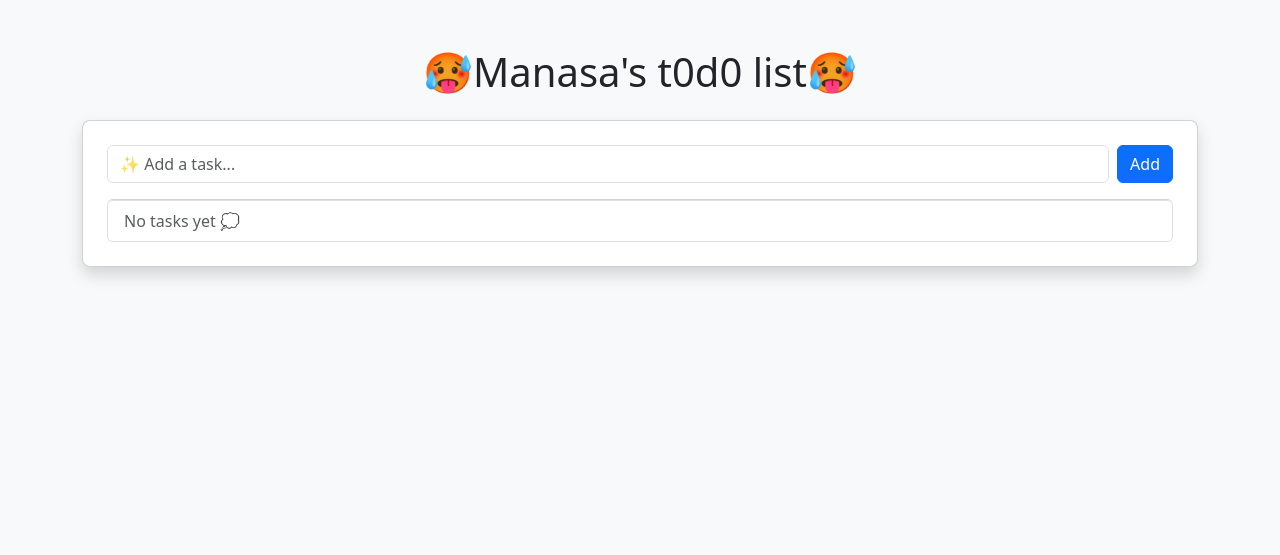
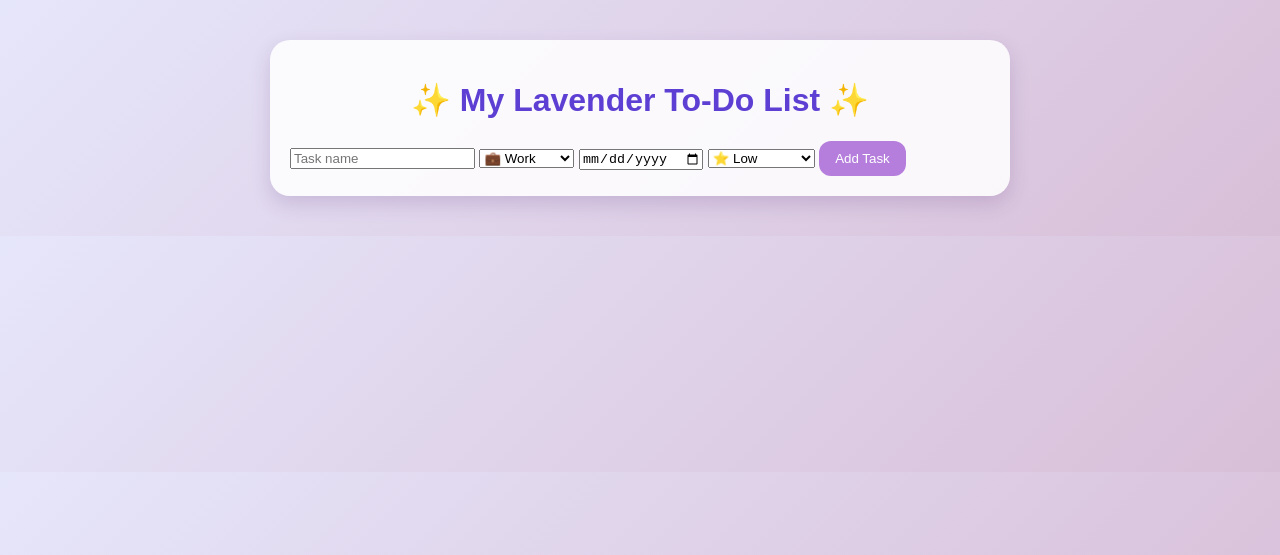
Before and after one commit to manasa309/t0d0, a Flask app: page / in a window 1280 px wide. Shown: the top 555 px of the page. Run offline with Flask 3, Linux system fonts and the light colour scheme.

Commit message:
lavenderrr theme incomingg

```diff
--- a/static/style.css
+++ b/static/style.css
@@ -1,23 +1,52 @@
-.lily.sway-1 {
-  animation: floatUp 20s linear infinite, swayHorizontal 4s ease-in-out infinite;
+body {
+  font-family: 'Poppins', sans-serif;
+  background: linear-gradient(135deg, #e6e6fa, #d8bfd8);
+  color: #3b2a4a;
+  margin: 0;
+  padding: 0;
 }
 
-.lily.sway-2 {
-  animation: floatUp 25s linear infinite, swayHorizontal 5s ease-in-out infinite;
-  animation-delay: 5s, 5s;
+.container {
+  max-width: 700px;
+  margin: 40px auto;
+  background: #ffffffdd;
+  padding: 20px;
+  border-radius: 20px;
+  box-shadow: 0 8px 20px rgba(100, 61, 136, 0.2);
 }
 
-.lily.sway-3 {
-  animation: floatUp 22s linear infinite, swayHorizontal 3.5s ease-in-out infinite;
-  animation-delay: 7s, 7s;
+h1 {
+  text-align: center;
+  font-size: 2rem;
+  color: #5d3fd3;
 }
 
-.lily.sway-4 {
-  animation: floatUp 18s linear infinite, swayHorizontal 4.2s ease-in-out infinite;
-  animation-delay: 2s, 2s;
+button {
+  background: #b57edc;
+  color: white;
+  border: none;
+  padding: 10px 16px;
+  border-radius: 12px;
+  cursor: pointer;
+  transition: 0.3s;
 }
 
-.lily.sway-5 {
-  animation: floatUp 26s linear infinite, swayHorizontal 4.8s ease-in-out infinite;
-  animation-delay: 10s, 10s;
+button:hover {
+  background: #9370db;
+  transform: scale(1.05);
 }
+
+.task {
+  display: flex;
+  justify-content: space-between;
+  align-items: center;
+  background: #f8f6fc;
+  border-left: 5px solid #b57edc;
+  margin: 8px 0;
+  padding: 12px;
+  border-radius: 12px;
+}
+
+.task.high { border-left-color: #7b2cbf; }
+.task.medium { border-left-color: #9d4edd; }
+.task.low { border-left-color: #c77dff; }
--- a/templates/index.html
+++ b/templates/index.html
@@ -1,21 +1,48 @@
-{% extends "base.html" %}
+<!DOCTYPE html>
+<html lang="en">
+<head>
+  <meta charset="UTF-8">
+  <title>Lavender To-Do 🌸</title>
+  <link rel="stylesheet" href="{{ url_for('static', filename='style.css') }}">
+</head>
+<body>
+  <div class="container">
+    <h1>✨ My Lavender To-Do List ✨</h1>
 
-{% block content %}
-<div class="card shadow p-4 rounded-3">
-    <form action="{{ url_for('add') }}" method="POST" class="d-flex mb-3">
-        <input type="text" name="task" class="form-control me-2" placeholder="✨ Add a task..." required>
-        <button class="btn btn-primary">Add</button>
+    <!-- Task Form -->
+    <form method="POST">
+      <input type="text" name="title" placeholder="Task name" required>
+
+      <select name="category">
+        <option value="Work">💼 Work</option>
+        <option value="Study">📚 Study</option>
+        <option value="Personal">🏡 Personal</option>
+      </select>
+
+      <input type="date" name="due_date">
+
+      <select name="priority">
+        <option value="low">⭐ Low</option>
+        <option value="medium">⭐⭐ Medium</option>
+        <option value="high">⭐⭐⭐ High</option>
+      </select>
+
+      <button type="submit">Add Task</button>
     </form>
 
-    <ul class="list-group">
-        {% for todo in todos %}
-        <li class="list-group-item d-flex justify-content-between align-items-center">
-            {{ todo[1] }}
-            <a href="{{ url_for('delete', id=todo[0]) }}" class="btn btn-sm btn-danger">✖</a>
-        </li>
-        {% else %}
-        <li class="list-group-item text-muted">No tasks yet 💭</li>
-        {% endfor %}
-    </ul>
-</div>
-{% endblock %}
+    <!-- Task List -->
+    <div class="task-list">
+      {% for task in tasks %}
+      <div class="task {{ task.priority }}">
+        <div>
+          <strong>{{ task.title }}</strong>
+          <small>({{ task.category }})</small><br>
+          <small>Due: {{ task.due_date }}</small>
+        </div>
+        <span class="priority">{{ task.priority|capitalize }}</span>
+      </div>
+      {% endfor %}
+    </div>
+  </div>
+</body>
+</html>
```
